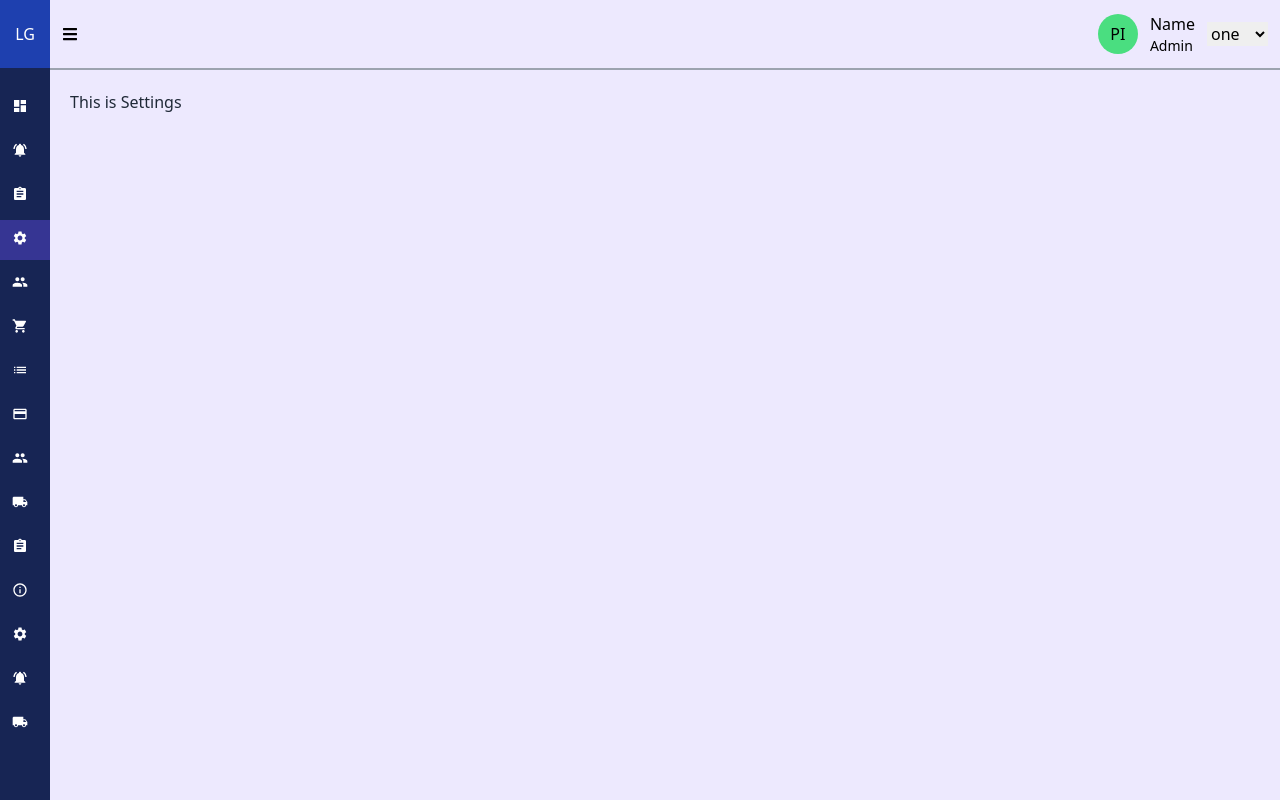
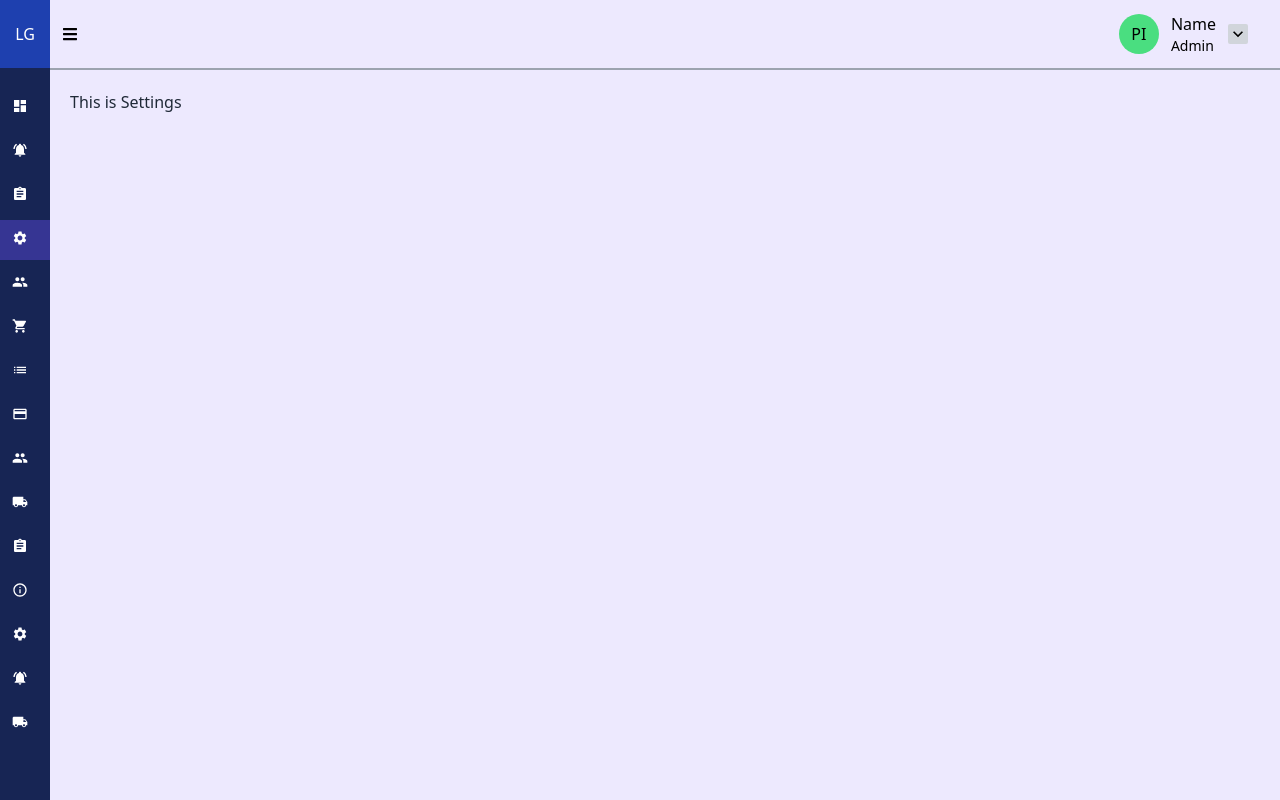
Before and after one commit to bapibiswas100808/my-sample-dashboard, a React app: page /settings in a window 1280 px wide. Built offline with nearby package versions, Linux system fonts and the light colour scheme; the HTML template or start-up script is replaced by a standard one.

Commit message:
header updated

```diff
--- a/src/Components/Header/Header.jsx
+++ b/src/Components/Header/Header.jsx
@@ -1,10 +1,15 @@
 import { FaBars } from "react-icons/fa";
 import PropTypes from "prop-types";
-import { useEffect, useState } from "react";
+import { useEffect, useRef, useState } from "react";
+import { MdOutlineKeyboardArrowDown } from "react-icons/md";
+import { ImProfile } from "react-icons/im";
+import { RiLockPasswordFill } from "react-icons/ri";
+import { IoLogOutOutline } from "react-icons/io5";
 
 const Header = ({ handleToggle, setIsOpen }) => {
+  const iconRef = useRef(null);
   const [showBars, setShowBars] = useState(false);
-
+  const [showOptions, setShowOptions] = useState(false);
   useEffect(() => {
     const handleResize = () => {
       setShowBars(window.innerWidth > 991);
@@ -19,6 +24,17 @@ const Header = ({ handleToggle, setIsOpen }) => {
       window.removeEventListener("resize", handleResize);
     };
   }, [setIsOpen]);
+  useEffect(() => {
+    const handler = (e) => {
+      if (!iconRef.current.contains(e.target)) {
+        setShowOptions(false);
+      }
+    };
+    document.addEventListener("mousedown", handler);
+    return () => {
+      document.removeEventListener("mousedown", handler);
+    };
+  }, []);
 
   return (
     <div className="text-black p-3 flex justify-between items-center bg-violet-100 border-b-2 border-gray-400 sticky top-0 ">
@@ -29,7 +45,7 @@ const Header = ({ handleToggle, setIsOpen }) => {
           )}
         </h2>
       </div>
-      <div className="flex items-center gap-3">
+      <div className="flex items-center gap-3 pr-2 lg:pr-5">
         <div>
           <h2 className="h-10 w-10 bg-green-400 rounded-full flex justify-center items-center">
             PI
@@ -39,12 +55,32 @@ const Header = ({ handleToggle, setIsOpen }) => {
           <h2>Name</h2>
           <p className="text-sm">Admin</p>
         </div>
-        <div>
-          <select name="" id="">
-            <option value="">one</option>
-            <option value="">two</option>
-            <option value="">three</option>
-          </select>
+        <div ref={iconRef}>
+          <div onClick={() => setShowOptions(!showOptions)}>
+            <MdOutlineKeyboardArrowDown className="text-xl bg-gray-300 rounded-sm" />
+          </div>
+          {showOptions && (
+            <ul className="absolute right-5 lg:right-8 top-[70px] bg-white p-3 space-y-2">
+              <li className="flex items-center gap-3  border-b-2 pb-2">
+                <span>
+                  <ImProfile />
+                </span>
+                <span>Profile</span>
+              </li>
+              <li className="flex items-center gap-3 border-b-2 pb-2">
+                <span>
+                  <RiLockPasswordFill />
+                </span>
+                <span> Change Password</span>
+              </li>
+              <li className="flex items-center gap-3 border-b-2 pb-2">
+                <span>
+                  <IoLogOutOutline />
+                </span>
+                <span>Log Out</span>
+              </li>
+            </ul>
+          )}
         </div>
       </div>
     </div>
--- a/src/Components/SideBar/SideBar.jsx
+++ b/src/Components/SideBar/SideBar.jsx
@@ -25,7 +25,7 @@ const SideBar = ({ children, isOpen }) => {
   const menuItems = [
     { name: "Dashboard", id: 1, icon: <MdDashboard />, path: "/dashboard" },
     {
-      name: "Send Notifications",
+      name: "Notifications",
       id: 2,
       icon: <MdNotificationsActive />,
       path: "/notification",
@@ -278,9 +278,9 @@ const SideBar = ({ children, isOpen }) => {
       <div
         style={{
           width: isOpen ? "250px" : "50px",
-          // transition: "all 0.2s ease",
+          transition: "all 0.5s ease",
         }}
-        className="min-h-screen  bg-blue-950 text-white"
+        className="min-h-screen  bg-blue-950 text-white "
       >
         <div className=" p-[22px] sticky top-0 flex justify-center z-10 bg-blue-800">
           <h2 className="text-white ">{isOpen ? "Logo" : "LG"}</h2>
```
